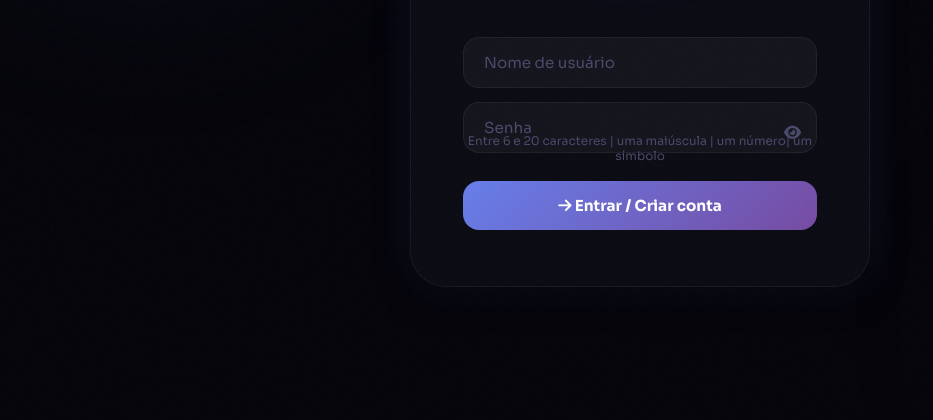
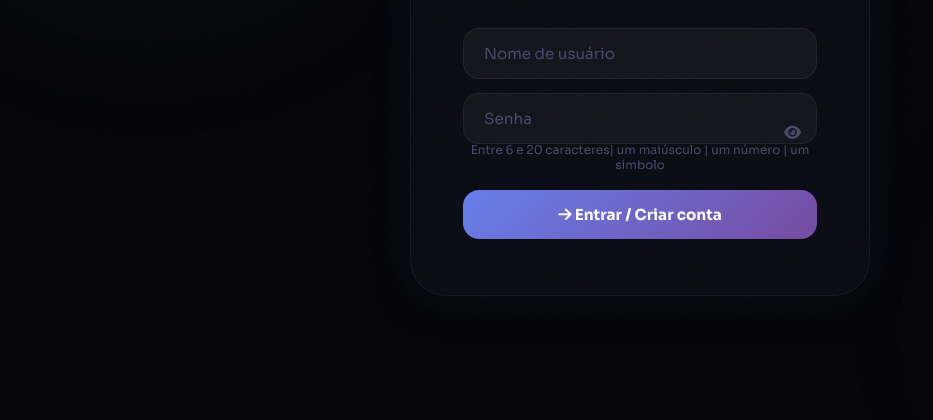
Before and after one commit to Nycollas009/Projeto-X, a website: page projeto-twitter/public/index.html in a window 1280 px wide. Shown: the part 380-800 px from the top of the page, without its empty margins (0-933 px from the left). Drawn offline with Linux system fonts and the light colour scheme.

Commit message:
fix mensagem de caracteres

```diff
--- a/projeto-twitter/public/index.html
+++ b/projeto-twitter/public/index.html
@@ -30,8 +30,8 @@
                 <input type="text" id="username" placeholder="Nome de usuário" autocomplete="off">
                 <div class="password-input-wrapper">
                     <input type="password" id="password" placeholder="Senha">
-                    <small style="color:var(--text-muted);font-size:0.75rem;margin-top:-20px;display:block;">
-                        Entre 6 e 20 caracteres | uma maiúscula | um número| um símbolo
+                    <small style="color:var(--text-muted);font-size:0.75rem;margin-top:-2px;display:block;">
+                        Entre 6 e 20 caracteres| um maiúsculo | um número | um símbolo
                     </small>
                     <i class="fas fa-eye toggle-password" id="toggle-password"></i>
                 </div>
```
